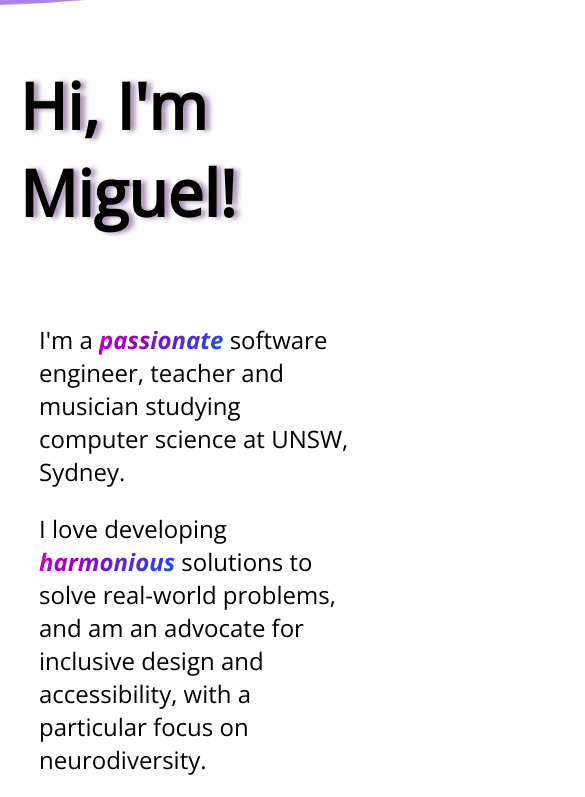
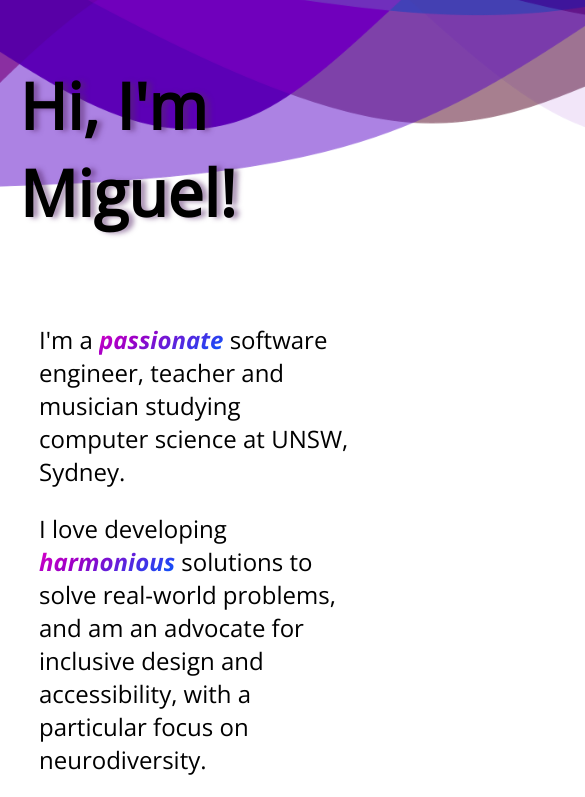
Before and after one commit to MaddyGuthridge/miguelguthridge.com, a plain HTML site: page src/index.html in a window 390 px wide. Shown: the top 797 px of the page, 585 px wide, since content can reach past the window. Drawn offline with nearby package versions, Linux system fonts and the light colour scheme.

```diff
--- a/src/style.css
+++ b/src/style.css
@@ -68,7 +68,9 @@ body {
 .header-image {
     position: absolute;
     z-index: -1;
-    width: 100%;
+    min-height: 10px;
+    width: 50rem;
+    min-width: 100%;
     top: -20%;
     /* height: max-content; */
 }
```
